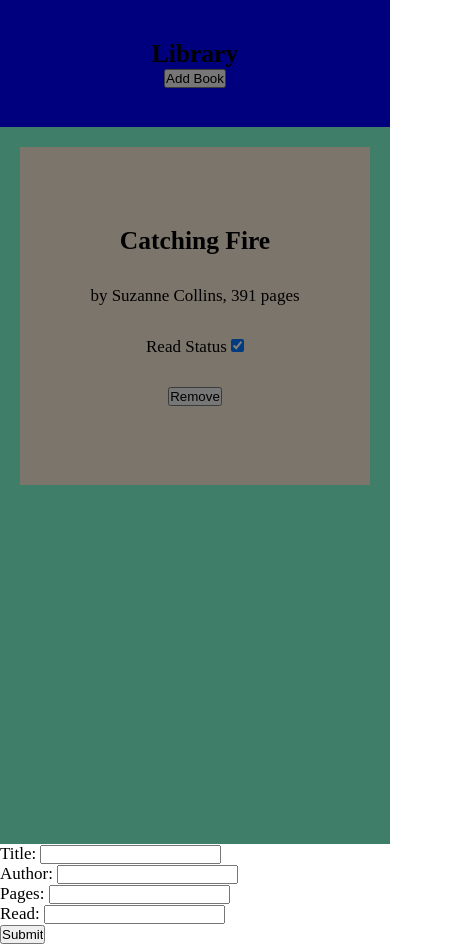
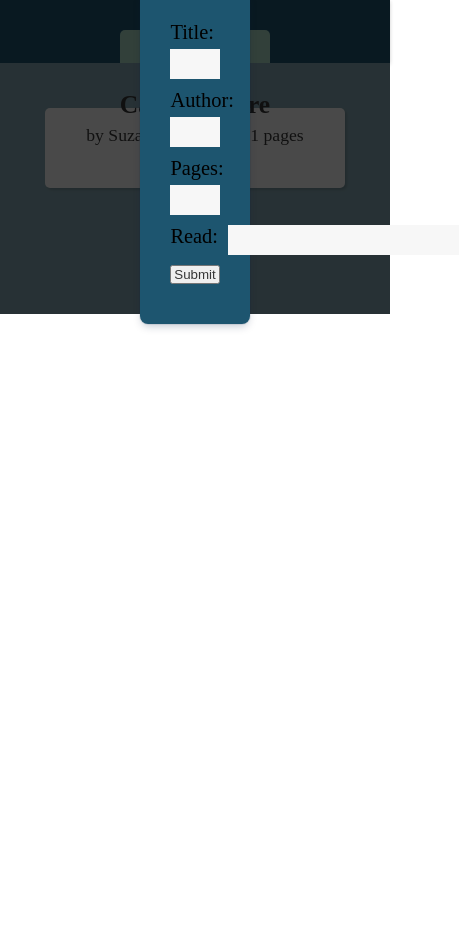
Before and after one commit to nabelk/library, a plain HTML site: page index.html in a window 390 px wide. Both pictures are taken after a click on the button "Add Book". Shown: the whole page, 459 px wide, since content can reach past the window. After the commit the page ends 844 px from the top, so only its background shows below. Drawn offline with Linux system fonts and the light colour scheme.

Commit message:
Add form style, media query & polishing

```diff
--- a/style.css
+++ b/style.css
@@ -1,10 +1,11 @@
-:root{
+:root {
     font-size: 17px;
 }
 
-body{
+body {
     display: grid;
     grid-template-rows: 15% calc(100% - 15%);
+    justify-items: stretch;
     height: 100vh;
     position: relative;
 }
@@ -13,32 +14,69 @@
     margin: 0;
     padding: 0;
     box-sizing: border-box;
+    color: #363636;
 }
+
+input[type='checkbox'] {
+    accent-color: green;
+}
+
+/* Header section  */
 
 header {
     display: flex;
-    flex-direction: column;
-    justify-content: center;
+    width: 100%;
+    justify-content: space-between;
+    padding: 0 5% 0 5%;
     align-items: center;
-    background-color: blue;
+    background-color: #1d556f;
+    box-shadow: 0 0 4px 0 rgba(0, 0, 0, 0.08), 0 2px 4px 0 rgba(0, 0, 0, 0.12);
+}
+
+header h1 {
+    color: black;
+    font-size: 3.3rem;
 }
 
 div#add-Book {
-    display: flex;
-    justify-content: center;
-    align-items: center;
-    background-color: blue;
+    padding-top: 10px;
 }
 
+button.add-book,
+input[value='Add Book'] {
+    background-color: #a7d7c5;
+    border: none;
+    font-size: 1.2rem;
+    padding: 10px;
+    width: 150px;
+    -webkit-transition-duration: 0.5s;
+    transition-duration: 0.5s;
+    cursor: pointer;
+    border-radius: 5px;
+}
+
+button.add-book:hover {
+    border: solid 5px #74b49b;
+}
+
+button.add-book:active {
+    padding: 0;
+    margin: 0;
+    opacity: 1;
+    transition: 0s;
+}
+
+/* Book cards section */
+
 #book-cards {
-    background-color: aquamarine;
     display: grid;
     grid-template-columns: repeat(auto-fill, minmax(250px, 1fr));
     grid-auto-rows: 50%;
-    column-gap: 1.5%;
-    row-gap: 3%;
-    padding: 20px;
+    justify-self: stretch;
+    gap: 20px;
+    padding: 45px;
     overflow: auto;
+    background-color: #85a6b1;
 }
 
 div.card {
@@ -47,24 +85,131 @@
     gap: 10%;
     justify-content: center;
     align-items: center;
-    background-color: antiquewhite;
+    background-color: #f7f7f7;
     padding: 5%;
+    border-radius: 5px;
+    box-shadow: rgba(0, 0, 0, 0.15) 1.95px 1.95px 2.6px;
 }
 
-div.enable-form {
-    display: none;
-    background-color: tomato;
-    position: absolute;
-    left: 50%;
-    margin-left: -100px;
-    top: 50%;
-    margin-top: -50px;
+div.card label,
+div.card div {
+    font-size: 1.04rem;
 }
 
+div.card label {
+    display: flex;
+    gap: 8px;
+}
+
+div.card button {
+    padding: 5px;
+    font-size: 0.8rem;
+}
+
+div.card button:hover {
+    background-color: #e36161;
+    border: none;
+}
+
+/* Form section(enable by JS) */
+
 div.opacity {
-    opacity: 0.5;
+    display: flex;
+    opacity: 0.7;
     width: 100%;
     height: 100%;
     background-color: black;
     position: absolute;
+    transition: all 1s ease;
 }
+
+div#form-div {
+    display: none;
+    height: auto;
+    width: 28%;
+    background-color: #1d556f;
+    position: absolute;
+    padding: 30px;
+    justify-self: center;
+    align-self: center;
+    border-radius: 8px;
+    transition: all 2s ease;
+    box-shadow: rgba(9, 30, 66, 0.25) 0px 4px 8px -2px,
+        rgba(9, 30, 66, 0.08) 0px 0px 0px 1px;
+}
+
+div#form-div > div {
+    display: flex;
+    flex-direction: row;
+    justify-content: flex-end;
+    margin-bottom: 5px;
+}
+form div {
+    display: flex;
+    flex-direction: column;
+    gap: 5px;
+    margin-bottom: 10px;
+}
+
+form div:nth-child(4) {
+    flex-direction: row;
+    gap: 10px;
+}
+
+form label {
+    color: black;
+    font-size: 1.2rem;
+}
+
+input[type='text'] {
+    background-color: #f7f7f7;
+    border: none;
+    padding: 5px;
+    font-size: 1rem;
+}
+
+button.exit {
+    width: 25px;
+    height: 25px;
+    border-radius: 50%;
+    border: none;
+    color: black;
+    font-weight: bold;
+}
+
+button.exit:hover {
+    background-color: #cb3737;
+    transition: all 0.5s ease-out;
+}
+
+input[value='Add Book'] {
+    font-size: 1rem;
+    width: 100px;
+    padding: 8px;
+}
+
+input[value='Add Book']:hover {
+    background-color: #74b49b;
+}
+
+@media only screen and (max-width: 450px) {
+    body {
+        height: 100%;
+        grid-template-rows: 20% calc(100% - 20%);
+    }
+
+    header {
+        flex-direction: column;
+        justify-content: space-around;
+        padding: 0 0 25px 0;
+    }
+
+    button.add-book {
+        padding: 8px;
+        font-size: 1.1rem;
+    }
+
+    div#add-Book {
+        padding-top: 0;
+    }
+}
```
